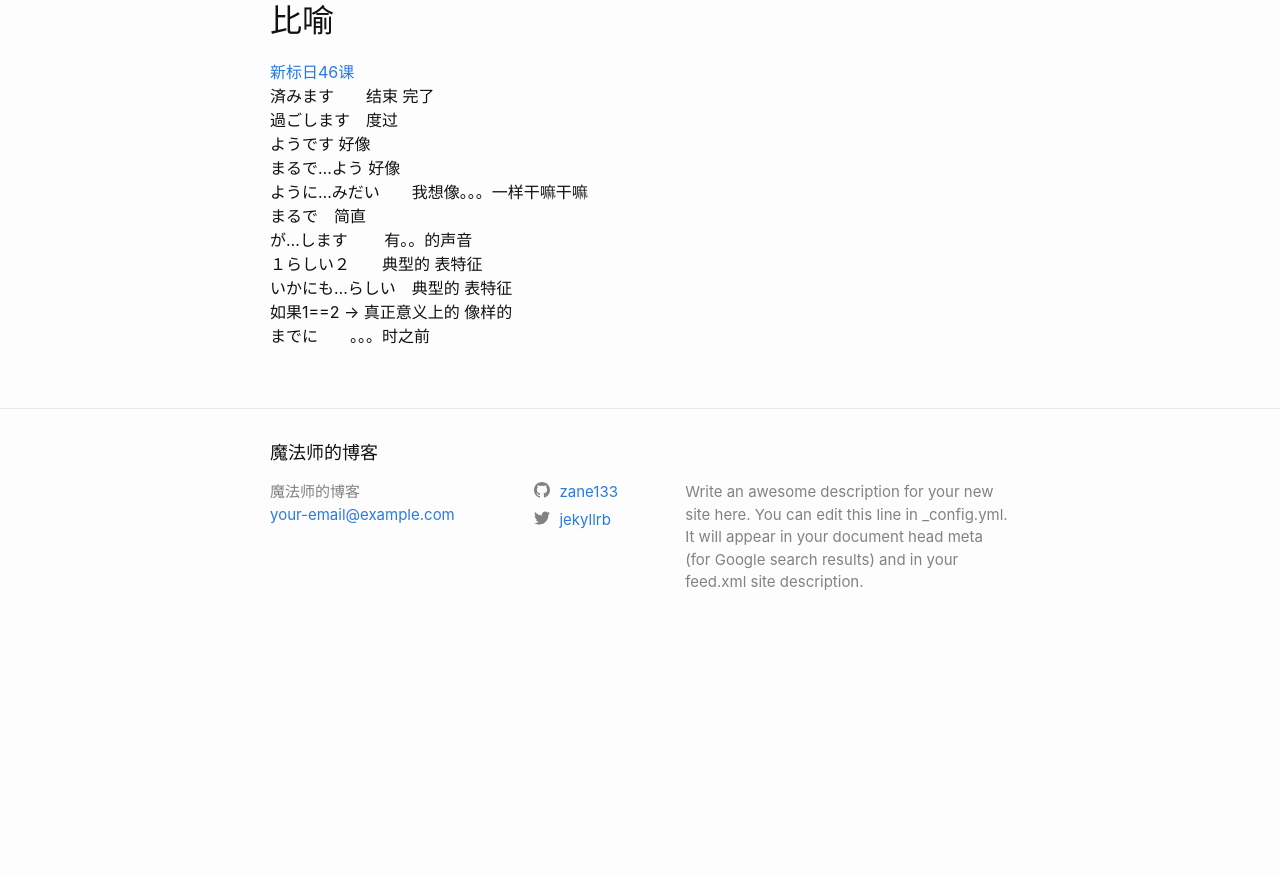
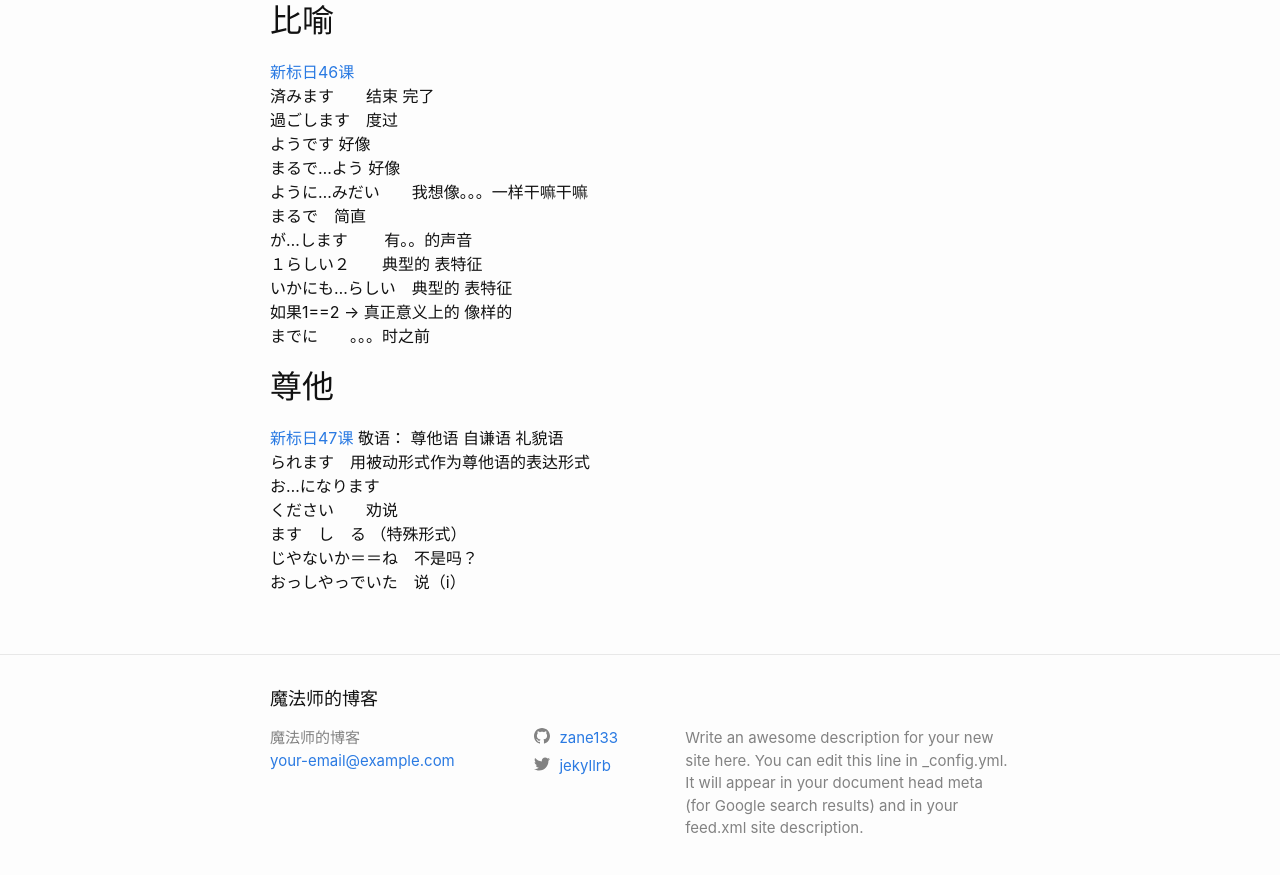
Before and after one commit to zane133/zane133.github.io, a Jekyll site: the page built from _posts/2019-08-17-japanese_study.markdown, in a window 1280 px wide and 900 px high, scrolled down 12584 px. Shown: the top 875 px of the window. Built offline with Jekyll 4.4.1, drawn with Linux system fonts in a browser that asks for light colours; before the commit the page ends 13238 px from its top, so only the background shows below that.

Commit message:
Update 2019-08-17-japanese_study.markdown

```diff
--- a/_posts/2019-08-17-japanese_study.markdown
+++ b/_posts/2019-08-17-japanese_study.markdown
@@ -441,3 +441,13 @@ must     if     的话
 いかにも…らしい　典型的 表特征
 如果1==2 -> 真正意义上的 像样的
 までに　　。。。时之前
+
+## 尊他
+[新标日47课](https://www.bilibili.com/video/av14150839/?p=49)
+敬语： 尊他语 自谦语 礼貌语
+られます　用被动形式作为尊他语的表达形式
+お…になります
+ください　　劝说
+ます　し　る  （特殊形式）
+じやないか＝＝ね　不是吗？
+おっしやっでいた　说（i）
```
